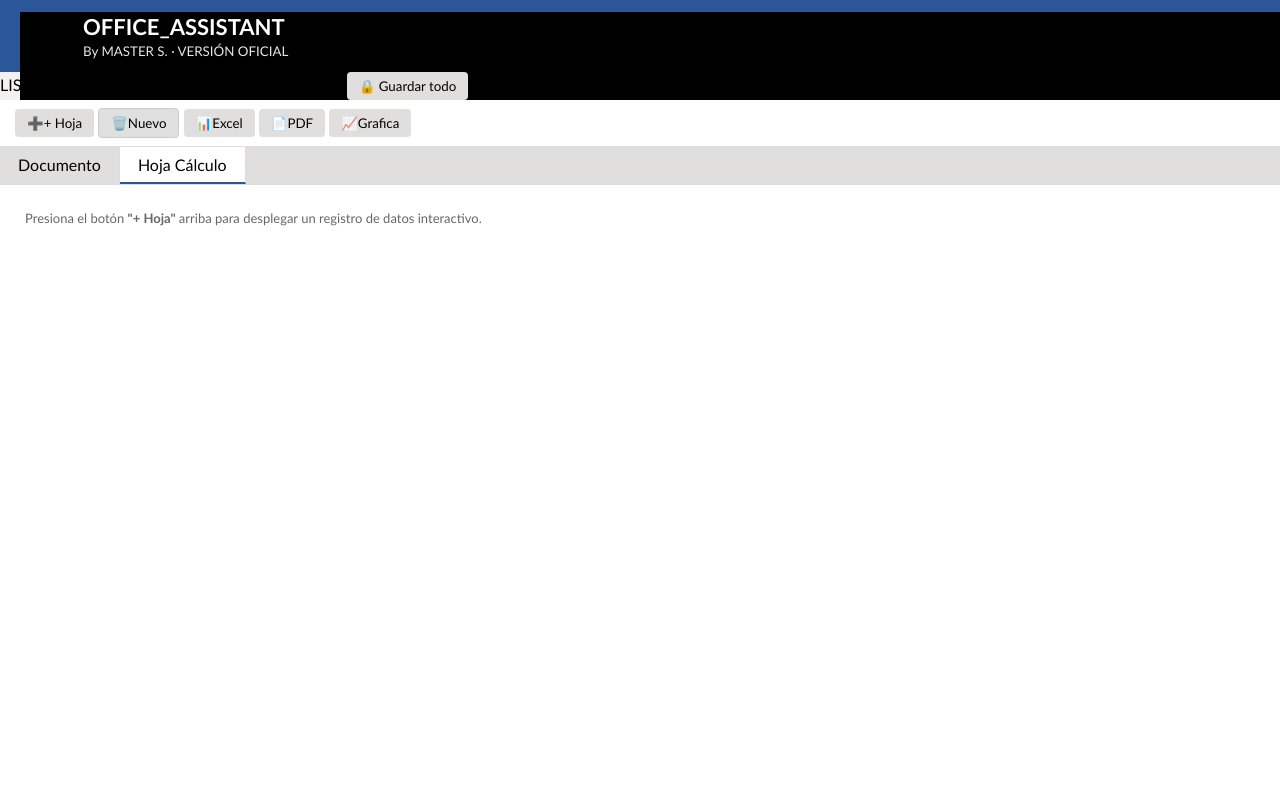
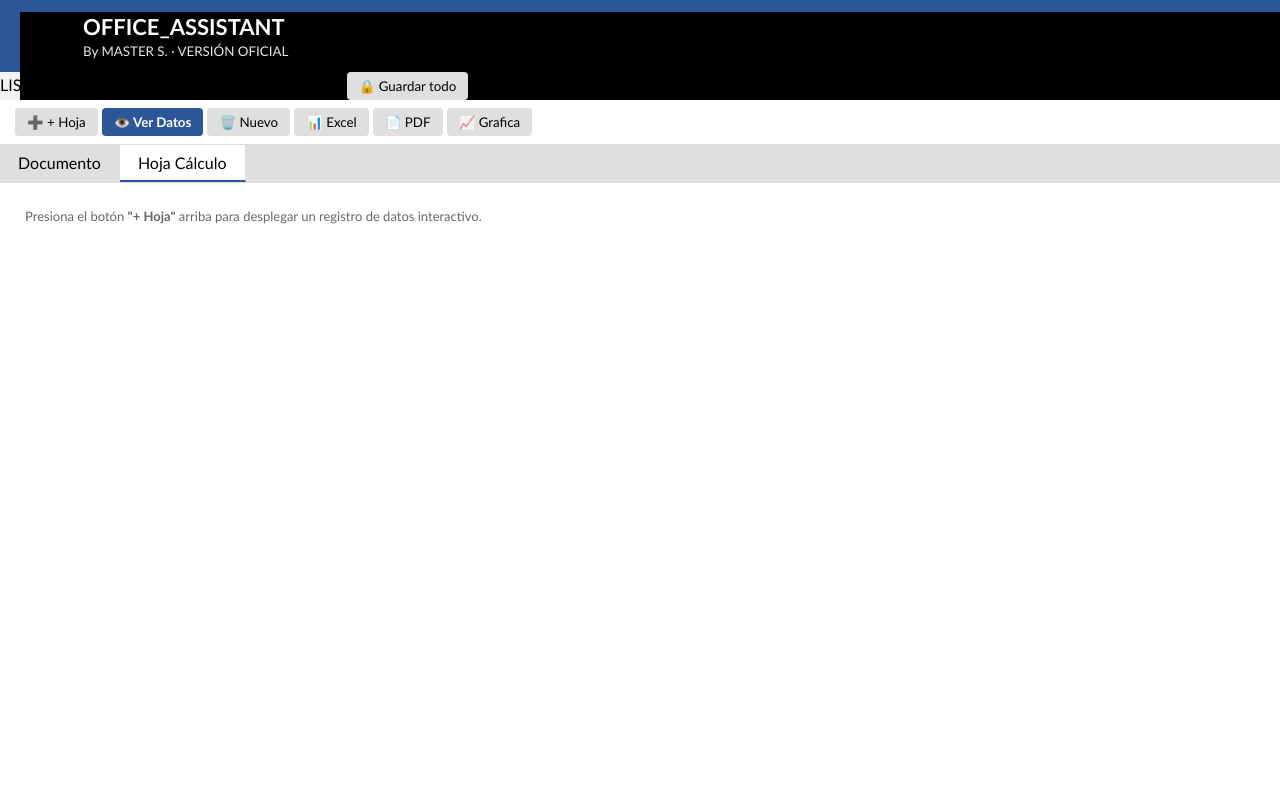
Before and after one commit to masterscorpio1974-boop/Ia-office-master-s, a website: page src/index.html in a window 1280 px wide. Both pictures are taken after a click on the element "Hoja Cálculo". Shown: the top 799 px of the page. Drawn offline with Linux system fonts and the light colour scheme; files whose address does not match are found by name.

Commit message:
Update index.html

```diff
--- a/src/index.html
+++ b/src/index.html
@@ -31,20 +31,17 @@
         <button onclick="aplicarTamano('5')"><b>G</b></button>
         <button onclick="aplicarTamano('7')"><b>XG</b></button>
     </div>
-
     <div style="display: flex; gap: 12px; align-items: center; margin-bottom: 10px; background: #f5f5f5; padding: 6px; border-radius: 4px; border: 1px solid #ddd;">
         <span style="font-size: 11px; font-weight: bold; color: #555;">Color:</span>
-        <button onclick="aplicarColor('#000000')" style="width: 26px; height: 26px; background: #000; border-radius: 50%; border: 2px solid #fff; box-shadow: 0 0 2px #000; padding:0; cursor:pointer;"></button>
-        <button onclick="aplicarColor('#2b579a')" style="width: 26px; height: 26px; background: #2b579a; border-radius: 50%; border: 2px solid #fff; box-shadow: 0 0 2px #000; padding:0; cursor:pointer;"></button>
-        <button onclick="aplicarColor('#cc0000')" style="width: 26px; height: 26px; background: #cc0000; border-radius: 50%; border: 2px solid #fff; box-shadow: 0 0 2px #000; padding:0; cursor:pointer;"></button>
+        <button onclick="aplicarColor('#000000')" style="width:26px;height:26px;background:#000;border-radius:50%;border:2px solid #fff;box-shadow:0 0 2px #000;padding:0;"></button>
+        <button onclick="aplicarColor('#2b579a')" style="width:26px;height:26px;background:#2b579a;border-radius:50%;border:2px solid #fff;box-shadow:0 0 2px #000;padding:0;"></button>
+        <button onclick="aplicarColor('#cc0000')" style="width:26px;height:26px;background:#cc0000;border-radius:50%;border:2px solid #fff;box-shadow:0 0 2px #000;padding:0;"></button>
     </div>
-
     <div style="display: grid; grid-template-columns: repeat(3, 1fr); gap: 6px; margin-bottom: 8px;">
-        <button onclick="cargarDatosGuardados()" style="background: #2b579a; color: white; font-size: 11px; padding: 8px 2px; font-weight: bold; border: none; border-radius: 4px;">Ver Datos</button>
-        <button onclick="crearNuevo()" style="background: #e0e0e0; font-size: 11px; padding: 8px 2px; font-weight: bold; border: 1px solid #ccc; border-radius: 4px;">Nuevo</button>
-        <button onclick="copiarDocumento()" style="background: #e0e0e0; font-size: 11px; padding: 8px 2px; font-weight: bold; border: 1px solid #ccc; border-radius: 4px;">Copiar</button>
+        <button onclick="crearNuevo()" style="background:#e0e0e0;font-size:11px;padding:8px 2px;font-weight:bold;border:1px solid #ccc;border-radius:4px;">Nuevo</button>
+        <button onclick="copiarDocumento()" style="background:#e0e0e0;font-size:11px;padding:8px 2px;font-weight:bold;border:1px solid #ccc;border-radius:4px;">Copiar</button>
+        <button onclick="exportarPDF()" style="background:#e0e0e0;font-size:11px;padding:8px 2px;font-weight:bold;border:1px solid #ccc;border-radius:4px;">PDF</button>
     </div>
-
     <div class="format-grid">
         <button onclick="aplicarEstilo('justifyLeft')"><span>←</span>Alinear Izq</button>
         <button onclick="aplicarEstilo('justifyCenter')"><span>↔</span>Centrar</button>
@@ -54,12 +51,13 @@
 </div>
 
 <div class="ribbon" id="ribbonSheet" style="display:none;">
-    <div class="format-grid" style="grid-template-columns: repeat(auto-fit, minmax(70px, 1fr));">
-        <button onclick="insertarNuevaHoja()"><span>➕</span>+ Hoja</button>
-        <button onclick="crearNuevoSheet()" style="background:#e0e0e0; border:1px solid #ccc;"><span>🗑️</span>Nuevo</button>
-        <button onclick="exportarExcel()"><span>📊</span>Excel</button>
-        <button onclick="exportarPDF()"><span>📄</span>PDF</button>
-        <button onclick="generarGraficaLocal()"><span>📈</span>Grafica</button>
+    <div class="format-grid" style="grid-template-columns: repeat(3, 1fr);">
+        <button onclick="insertarNuevaHoja()">➕ + Hoja</button>
+        <button onclick="cargarDatosGuardados()" style="background:#2b579a;color:white;font-weight:bold;">👁️ Ver Datos</button>
+        <button onclick="crearNuevoSheet()">🗑️ Nuevo</button>
+        <button onclick="exportarExcel()">📊 Excel</button>
+        <button onclick="exportarPDF()">📄 PDF</button>
+        <button onclick="generarGraficaLocal()">📈 Grafica</button>
     </div>
 </div>
 
@@ -72,7 +70,6 @@
     <div id="docView" class="editor-container" contenteditable="true" onmouseup="guardarSeleccion()" onkeyup="guardarSeleccion()" ontouchend="guardarSeleccion()">
         <p>Escribe aquí tu documento...</p>
     </div>
-
     <div id="sheetView" style="display:none;">
         <div class="sheet-container" id="contenedorTabla">
             <p style="color:#666; font-size:13px; margin:0;">Presiona el botón <b>"+ Hoja"</b> arriba para desplegar un registro de datos interactivo.</p>
```
